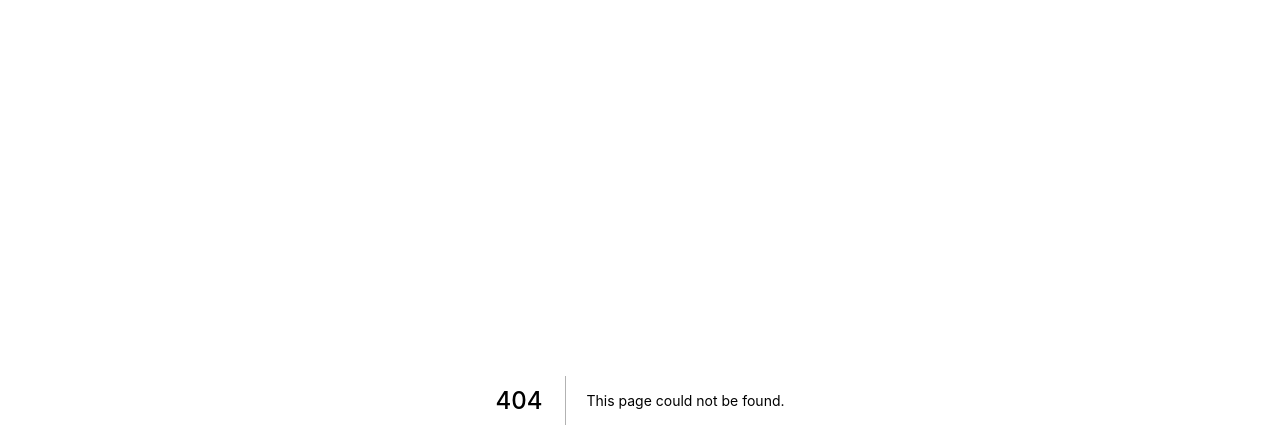
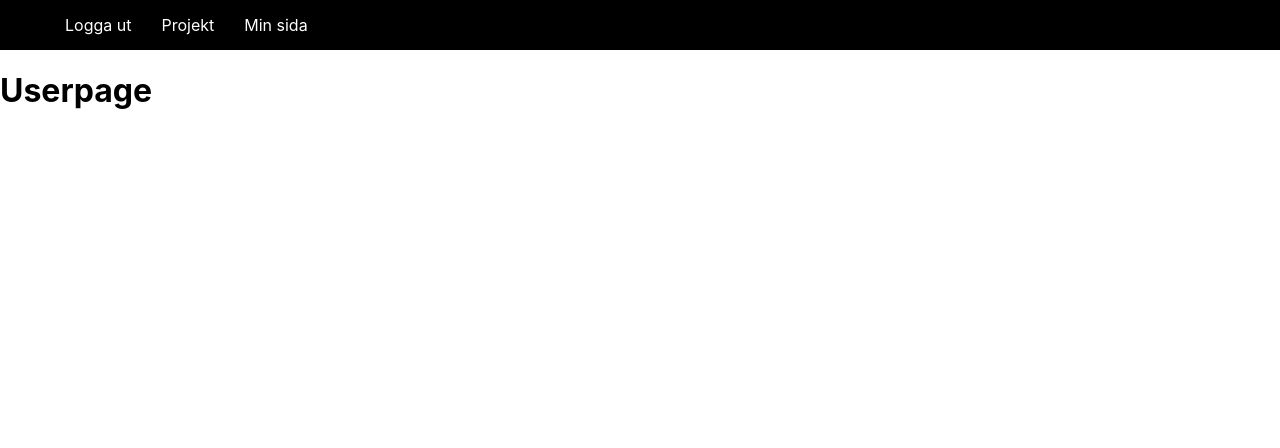
Before and after one commit to kiamelJ/bjornligan, a Next.js app: page /userpage in a window 1280 px wide. Before the commit this address had no page. Shown: the top 448 px of the page. Built offline with nearby package versions, Linux system fonts and the light colour scheme.

Commit message:
Init userpage

```diff
--- a/components/Nav.js
+++ b/components/Nav.js
@@ -12,8 +12,11 @@ const Nav = () => {
             <li>
                 <Link href='/project'>Projekt</Link>
             </li>
+            {/* <li>
+                <Link href='/timereport'>Rapporter</Link>
+            </li> */}
             <li>
-                <Link href='/timereport'>Rapporter</Link>
+                <Link href='/userpage'>Min sida</Link>
             </li>
         </ul>
     </nav>
--- a/components/ReportCreate.js
+++ b/components/ReportCreate.js
@@ -12,7 +12,7 @@ const ReportCreate = () => {
       note: "",
       date: "",
       hour: 0,
-      person: getCookie("Björnligan"),
+      person: getCookie("User"),
       project: getCookie("Project.Id")
     });
 
--- /dev/null
+++ b/components/UserPage.js
@@ -0,0 +1,16 @@
+import React from "react";
+
+
+/** props person-ID och project-ID
+ * Namn?
+ * */
+
+const UserPage = () => {
+
+    return (
+        <h1>Userpage</h1>
+      );
+
+}
+
+export default UserPage;
--- /dev/null
+++ b/pages/userpage/index.js
@@ -0,0 +1,14 @@
+import UserPageComponent from '../../components/Userpage'
+import LayoutComponent from '../../components/Layout'
+
+ const UserPage = () => {
+   return(
+     <>
+     <LayoutComponent>
+        <UserPageComponent />
+     </LayoutComponent>
+     </>
+   )
+ };
+
+ export default UserPage;
```
Also changed, not shown: components/Login.js (+0 -16 lines).
